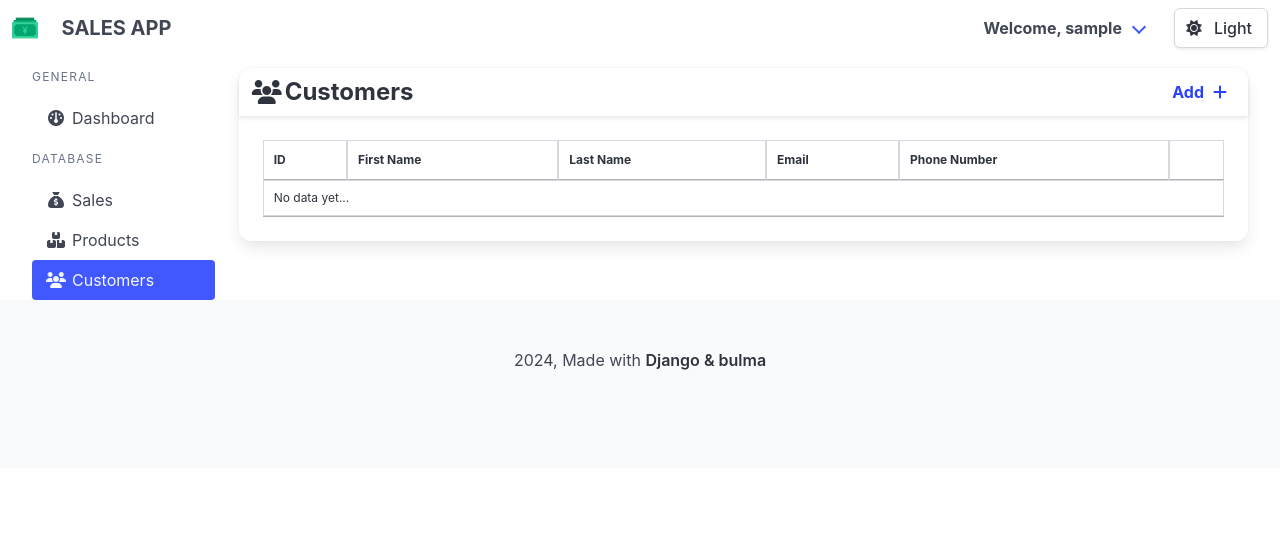
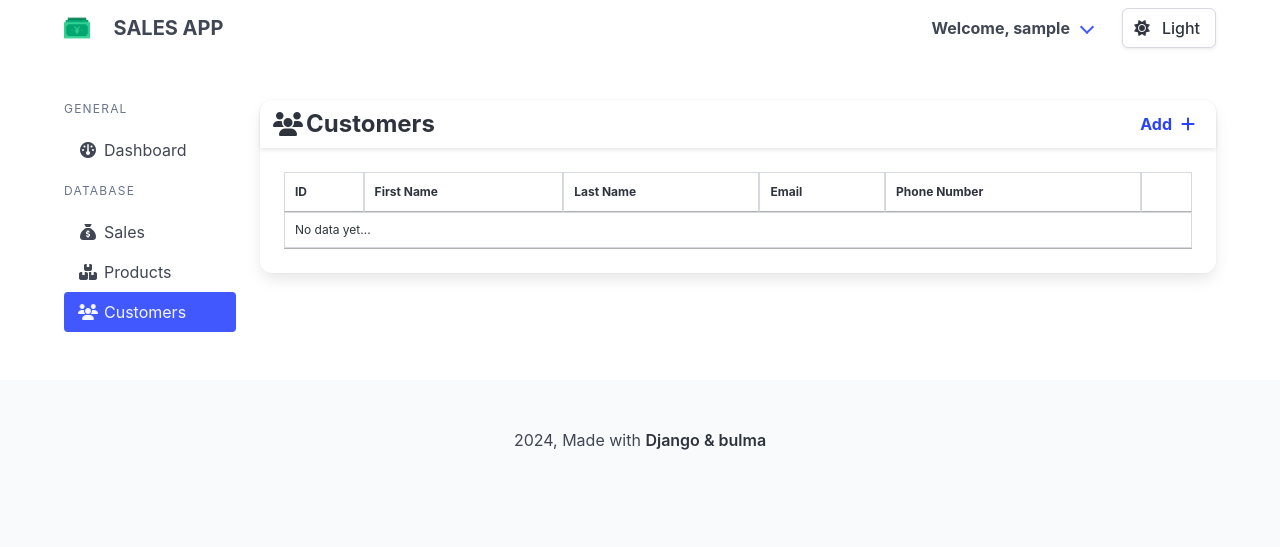
Before and after one commit to Jaysnvith/sales_prototype, a Django app: page /sales/customer/ in a window 1280 px wide. Shown: the top 547 px of the page. Run offline with Django 5.2, Linux system fonts and the light colour scheme; the visitor is signed in with stand-in values (Sample User, id 1); data that the repository does not hold is empty; some libraries are stand-ins or nearby versions.

Commit message:
Changed Layout

```diff
--- a/sales_api/templates/sales_api/master.html
+++ b/sales_api/templates/sales_api/master.html
@@ -22,10 +22,12 @@
     <script src="https://cdn.jsdelivr.net/npm/chart.js@4.4.3/dist/chart.umd.min.js"></script>
     <script src="https://kit.fontawesome.com/0a4905cadf.js" crossorigin="anonymous"></script>
   </head>
-  <body class="has-navbar-fixed-top my-4">
+  <body class="has-navbar-fixed-top">
     {% if user.is_authenticated %}
+
       <!-- Navbar -->
       <nav class="navbar is-fixed-top has-text-weight-bold">
+        <div class="container">
           <div class="navbar-brand">
             <div class="navbar-item">
               <img src="{% static 'sales_api/img/sales.png' %}" style="max-height: 1.6rem;"/>
@@ -87,10 +89,13 @@
               </div>
             </div>
           </div>
+        </div>
       </nav>
 
-      <div class="container is-fluid">
+      <section class="section">
+        <div class="container">
           <div class="columns">
+
             <!-- Sidebar -->
             <div class="column">
               <aside class="menu is-hidden-mobile">
@@ -140,8 +145,10 @@
               {% block content %}
               {% endblock %}
             </div>
+
           </div>
         </div>
+      </section>
     {% else %}
       <p>You are not logged in</p>
       <a href="{% url 'login' %}">Log In</a>
```
Lines whose indentation alone changed are shown as unchanged.
